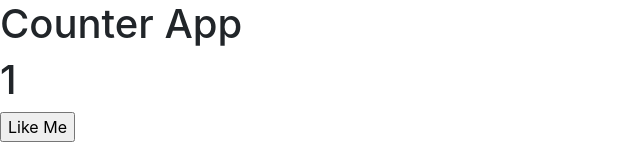
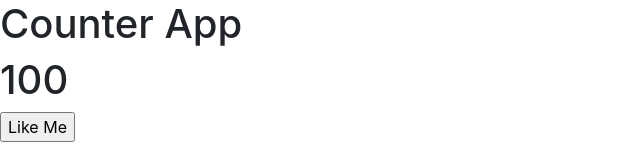
Before and after one commit to mayuri-patade/third-react-app, a React (Create React App) app: page / in a window 1280 px wide. Shown: the top 160 px of the page, without its empty margins (0-640 px from the left). Built offline with nearby package versions, Linux system fonts and the light colour scheme; the HTML template or start-up script is replaced by a standard one.

Commit message:
basic counter

```diff
--- a/src/App.js
+++ b/src/App.js
@@ -9,23 +9,21 @@ function App() {
   );
 }
 
-// UserDefineTag
 function CounterApp() {
-//let counter =  1; //StateLess
-let [counter,setCounter ] = useState(1); //StateFull
-  // Member function :: Optional
+  // let counter = 100; // stateless
+  let [counter, setCounter] = useState(100); // stateful + DOM Opr
+
   let likeMeAction = () => {
     counter = counter + 1;
-    console.log("I m button click",counter);
+    console.log(counter);
 
+    // Asking react to perform dom opr
     setCounter(counter);
   };
 
-
-  // JSX :: VIEW :: USER-INTERFACE :: Required
   return (
     <>
-    <h1>{counter}</h1>
+      <h1>{counter}</h1>
       <input type="button" value="Like Me" onClick={likeMeAction} />
     </>
   );
```
